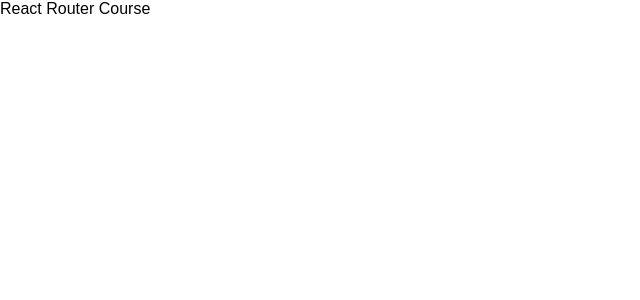
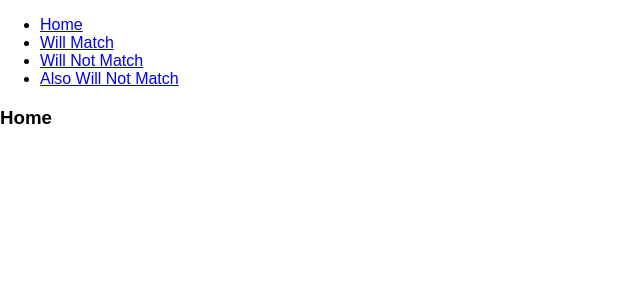
Before and after one commit to vijaybaliah/react-router, a React (Create React App) app: page / in a window 1280 px wide. Shown: the top 300 px of the page, without its empty margins (0-640 px from the left). Built offline with nearby package versions, Linux system fonts and the light colour scheme.

Commit message:
feat: added 404 page

```diff
--- a/src/App.js
+++ b/src/App.js
@@ -1,11 +1,41 @@
 import React, { Component } from 'react'
+import {
+  BrowserRouter as Router,
+  Link,
+  Route,
+  Switch
+} from 'react-router-dom'
+
+const Home = () => {
+  return <h3>
+    Home
+  </h3>
+}
+
+const WillMatch = () => <h3>Matched!</h3>
+
+const NoMatch = ({ location }) => (
+  <div>
+    <h3>No match for <code>{location.pathname}</code></h3>
+  </div>
+)
 
 class App extends Component {
   render() {
     return (
-      <div>
-        React Router Course
-      </div>
+      <Router>
+        <ul>
+          <li><Link to="/">Home</Link></li>
+          <li><Link to="/will-match">Will Match</Link></li>
+          <li><Link to="/will-not-match">Will Not Match</Link></li>
+          <li><Link to="/also/will/not/match">Also Will Not Match</Link></li>
+        </ul>
+        <Switch>
+          <Route path='/' exact component={Home} />
+          <Route path='/will-match' component={WillMatch} />
+          <Route component={NoMatch} />
+        </Switch>
+      </Router>
     )
   }
 }
```
